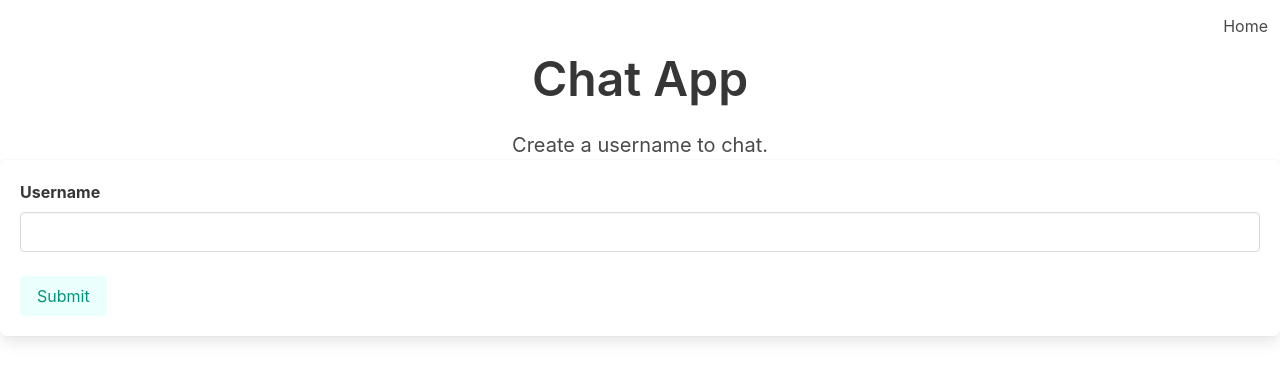
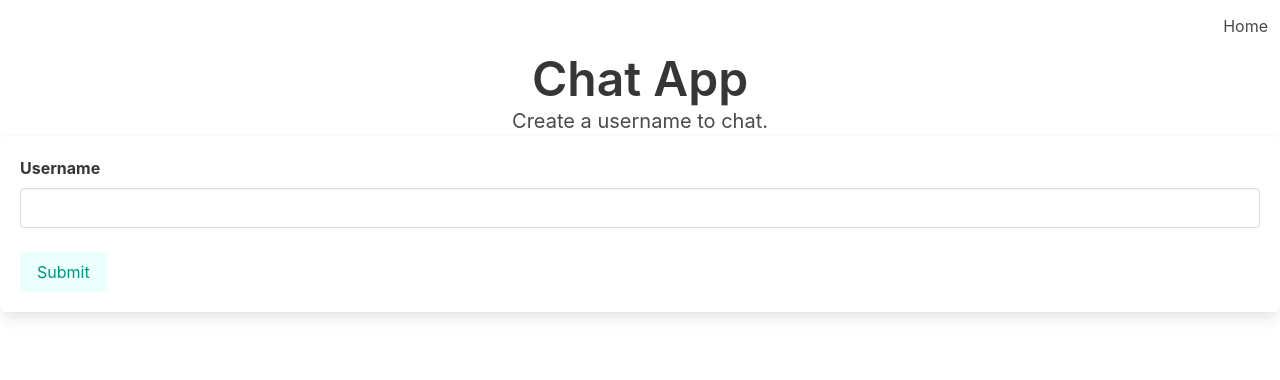
Before and after one commit to timamero/react-nodejs-video-chat, a React (Create React App) app in the folder frontend/: page / in a window 1280 px wide. Shown: the top 380 px of the page. Built offline with nearby package versions, Linux system fonts and the light colour scheme; no server answers.

Commit message:
move welcome message to home page

```diff
--- a/frontend/src/components/Header.tsx
+++ b/frontend/src/components/Header.tsx
@@ -1,16 +1,10 @@
 import React from "react";
-import { useAppSelector } from "../app/hooks";
 
 const Header = () => {
-  const username = useAppSelector(state => state.user.username)
 
   return (
     <div id="header">
       <h1 className="title is-1 has-text-centered">Chat App</h1>
-      {username
-        ? <p className="is-size-5 has-text-centered">Welcome {username}</p>
-        : <p className="is-size-5 has-text-centered">Create a username to chat.</p>
-      }
     </div>
   )
 }
--- a/frontend/src/pages/Home.tsx
+++ b/frontend/src/pages/Home.tsx
@@ -41,6 +41,10 @@ const Home = () => {
 
   return (
     <Layout>
+      {username
+        ? <p className="is-size-5 has-text-centered">Welcome {username}</p>
+        : <p className="is-size-5 has-text-centered">Create a username to chat.</p>
+      }
       {notificationActive && <Notification/>}
       {!username
        ?
```
